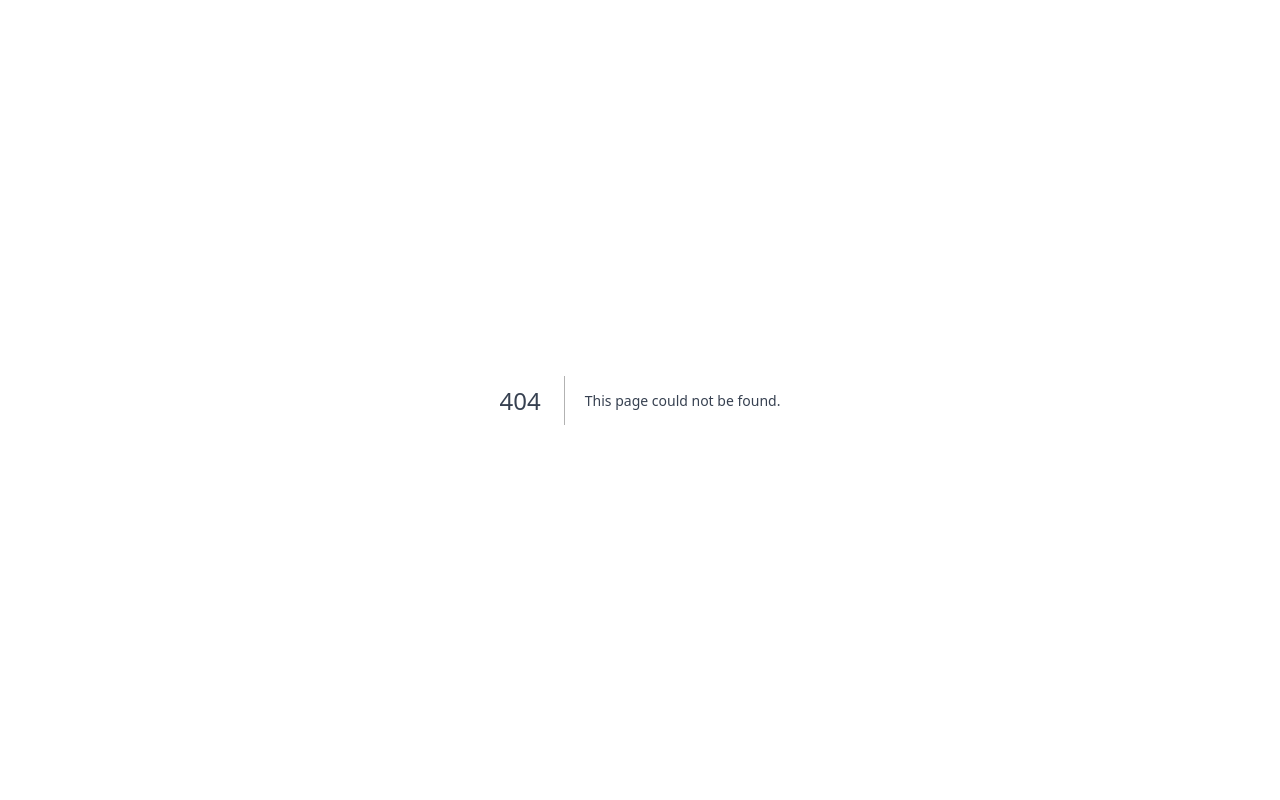
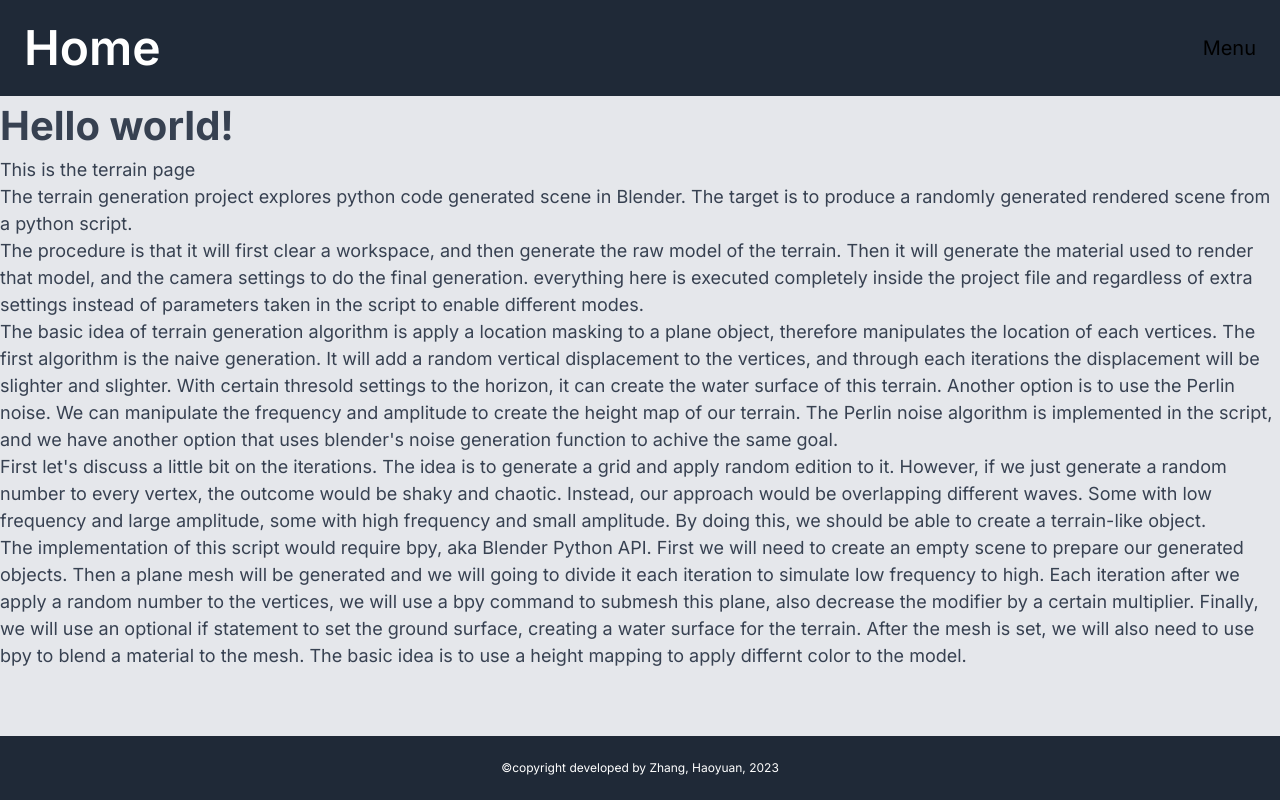
Before and after one commit to zhy21345/NextJS-Portfolio-Slim, a Next.js app: page /Terrain in a window 1280 px wide. Before the commit this address had no page. Built offline with nearby package versions, Linux system fonts and the light colour scheme.

Commit message:
html fixed

```diff
--- /dev/null
+++ b/src/app/Terrain/page.tsx
@@ -0,0 +1,40 @@
+export default function terrain() {
+    return (
+      <div>
+        <h1>Hello world!</h1>
+        <p>This is the terrain page</p>
+        <p>The terrain generation project explores python code generated scene in Blender.
+          The target is to produce a randomly generated rendered scene from a python script.
+        </p>
+        <p>
+          The procedure is that it will first clear a workspace, and then generate the raw model of the terrain.
+          Then it will generate the material used to render that model, and the camera settings to do the final generation.
+          everything here is executed completely inside the project file and regardless of extra settings instead of parameters taken in the script to enable different modes.
+
+        </p>
+        {/* to be done */}
+        <p>
+          The basic idea of terrain generation algorithm is apply a location masking to a plane object, therefore manipulates the location of each vertices.
+          The first algorithm is the naive generation. It will add a random vertical displacement to the vertices, and through each iterations the displacement will be slighter and slighter.
+          With certain thresold settings to the horizon, it can create the water surface of this terrain.
+          Another option is to use the Perlin noise. We can manipulate the frequency and amplitude to create the height map of our terrain.
+          The Perlin noise algorithm is implemented in the script, and we have another option that uses blender&apos;s noise generation function to achive the same goal.
+        </p>
+        <p>
+          First let&apos;s discuss a little bit on the iterations. The idea is to generate a grid and apply random edition to it.
+          However, if we just generate a random number to every vertex, the outcome would be shaky and chaotic.
+          Instead, our approach would be overlapping different waves. Some with low frequency and large amplitude, some with high frequency and small amplitude.
+          By doing this, we should be able to create a terrain-like object.
+        </p>
+        <p>
+          The implementation of this script would require bpy, aka Blender Python API.
+          First we will need to create an empty scene to prepare our generated objects.
+          Then a plane mesh will be generated and we will going to divide it each iteration to simulate low frequency to high.
+          Each iteration after we apply a random number to the vertices, we will use a bpy command to submesh this plane, also decrease the modifier by a certain multiplier.
+          Finally, we will use an optional if statement to set the ground surface, creating a water surface for the terrain.
+          After the mesh is set, we will also need to use bpy to blend a material to the mesh.
+          The basic idea is to use a height mapping to apply differnt color to the model.
+        </p>
+      </div>
+    )
+}
--- /dev/null
+++ b/src/app/components/foot-bar.jsx
@@ -0,0 +1,13 @@
+import React from "react";
+
+const FootBar = () => {
+    return(
+        <footer className="h-16 bg-gray-800 text-white flex items-center justify-center">
+          <div className='extra'>
+           ©copyright developed by Zhang, Haoyuan, 2023
+          </div>
+        </footer>
+    )
+}
+
+export default FootBar;
--- /dev/null
+++ b/src/app/components/hero.jsx
@@ -0,0 +1,29 @@
+import React from "react";
+import Image from "next/image.js"
+
+const Hero = () => {
+    return(
+        <div className="grid grid-cols-1 lg:grid-cols-12">
+            <div className="col-span-7">
+                <section>
+                    <h1 className="text-3xl flex items-center justify-center font-bold mb-4 text-gray-800">
+                        Welcome to My Portfolio
+                    </h1>
+                    <p className='flex items-center justify-center text-gray-700'>
+                        this is the body paragraph will be discussed soon about my works.
+                    </p>
+                </section>
+            </div>
+            <div>
+                <Image
+                src="/images/avatar.png"
+                alt="terrain project"
+                width={435.82}
+                height={435.82}
+                />
+            </div>
+        </div>
+    )
+}
+
+export default Hero;
--- /dev/null
+++ b/src/app/components/intro-bar.jsx
@@ -0,0 +1,37 @@
+import React from "react";
+import Hero from "./hero.jsx"
+import Image from "next/image.js"
+import Link from "next/link"
+
+const IntroBar = () => {
+    return(
+        <div className="flex-grow p-8">
+
+          <Hero/>
+
+          <div className="flex justify-center gap-8">
+            {/* work 1 */}
+            <Link href="/Terrain">
+              <div className="w-[435.82px] h-[255.36px] bg-gray-300">
+                <Image
+                src="/images/terrain_sample.jpg"
+                alt="terrain project"
+                width={435.82}
+                height={435.82}
+                />
+              </div>
+            </Link>
+
+            {/* work 2 */}
+            <div className="w-[435.82px] h-[255.36px] bg-gray-300">
+            </div>
+
+            {/* work 3 */}
+            <div className="w-[435.82px] h-[255.36px] bg-gray-300">
+            </div>
+          </div>
+        </div>
+    )
+}
+
+export default IntroBar;
--- /dev/null
+++ b/src/app/components/nav-bar.jsx
@@ -0,0 +1,20 @@
+import Link from "next/link";
+import React from "react";
+
+const NavBar = () => {
+    return(
+        <div>
+            <div className="h-18 bg-gray-800 flex flex-wrap items-center justify-between mx-auto p-6">
+                <Link href={"/"} className="text-5xl text-white font-semibold">
+                    Home
+                </Link>
+
+                <div className="text-xl">
+                    Menu
+                </div>
+            </div>
+        </div>
+    )
+}
+
+export default NavBar;
--- /dev/null
+++ b/src/app/introduction/page.tsx
@@ -0,0 +1,9 @@
+
+export default function Home() {
+    return (
+      <main>
+        <h1>Hello world!</h1>
+        <p>This is the introduction page</p>
+      </main>
+    )
+}
--- a/src/app/layout.tsx
+++ b/src/app/layout.tsx
@@ -1,6 +1,8 @@
 import type { Metadata } from "next";
 import { Inter } from "next/font/google";
 import "./globals.css";
+import NavBar from "./components/nav-bar.jsx"
+import FootBar from './components/foot-bar.jsx'
 
 const inter = Inter({ subsets: ["latin"] });
 
@@ -15,8 +17,20 @@ export default function RootLayout({
   children: React.ReactNode;
 }>) {
   return (
-    <html lang="en">
-      <body className={inter.className}>{children}</body>
+    <html lang="en" id="container">
+      <body className={inter.className}>
+        <div className="flex flex-col h-screen bg-gray-200">
+          <header>
+            <NavBar/>
+          </header>
+          <main>
+            {children}
+          </main>
+          <footer>
+            <FootBar/>
+          </footer>
+        </div>
+      </body>
     </html>
   );
 }
--- a/src/app/page.tsx
+++ b/src/app/page.tsx
@@ -1,7 +1,9 @@
+import IntroBar from "./Components/intro-bar.jsx"
+
 export default function Home() {
   return (
-    <main className="">
-      Sorry, this page is under maintance due to resources issue.
+    <main>
+      <IntroBar/>
     </main>
   );
 }
```
